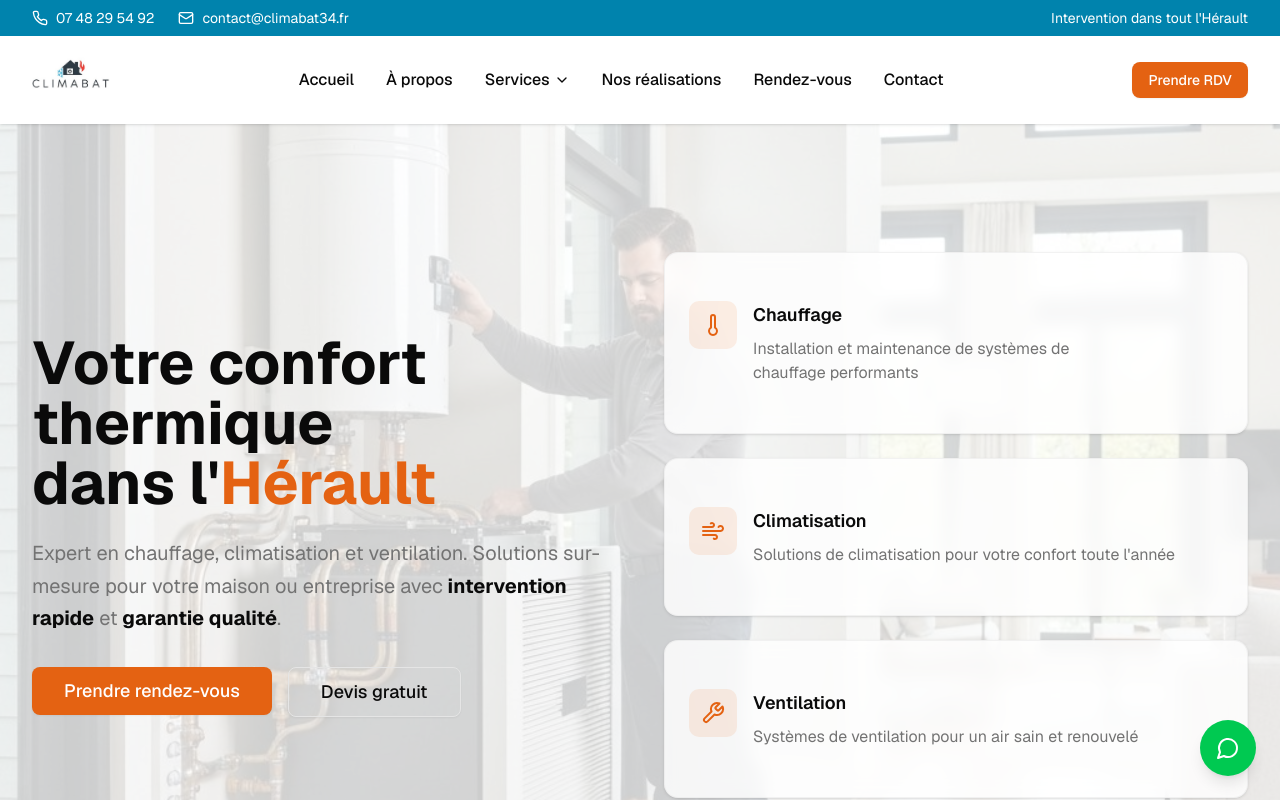
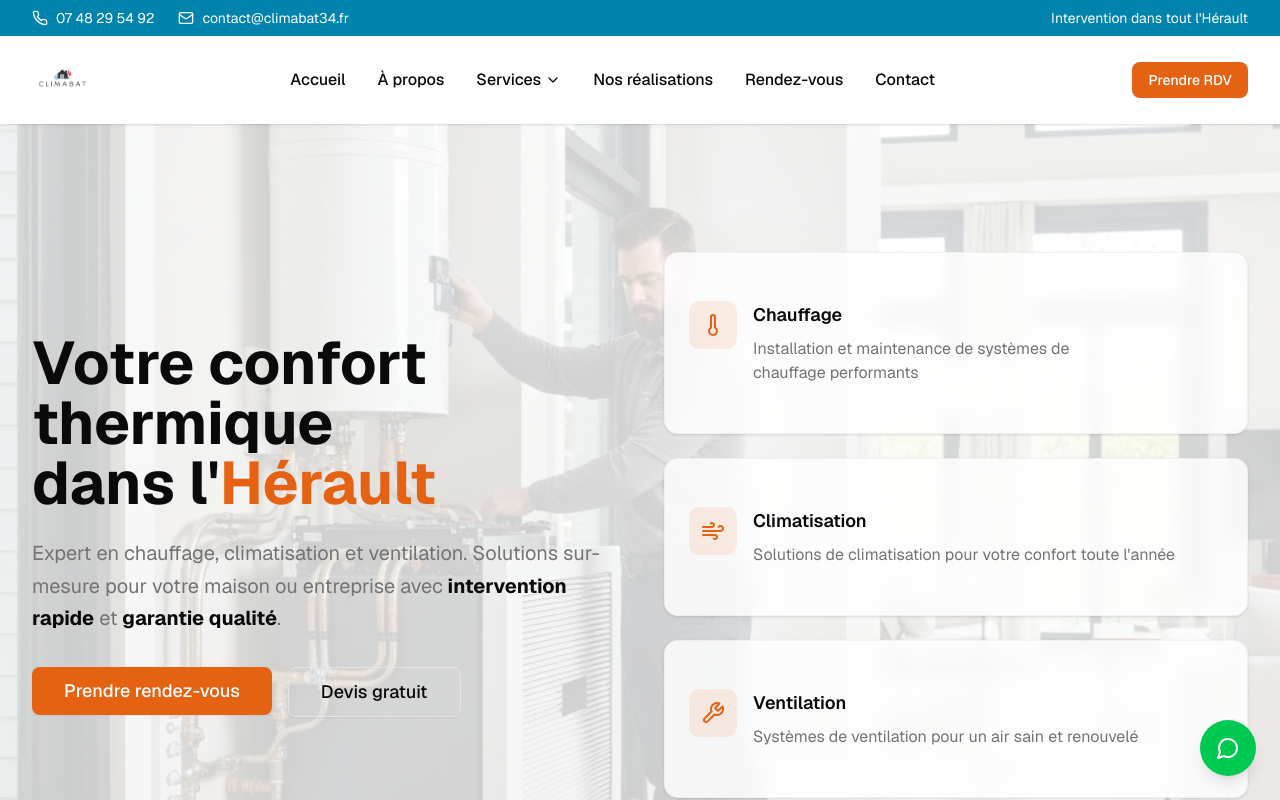
Before and after one commit to tydev24/v0-climabat-website-build, a Next.js app: page / in a window 1280 px wide. Shown: the top 800 px of the page. Built offline with nearby package versions, Linux system fonts and the light colour scheme.

Commit message:
fix: resolve missing components and images
Fix header logo, add missing hero images, and create missing components.

#VERCEL_SKIP

Co-authored-by: null <225353743+tydev24@users.noreply.github.com>

```diff
--- a/app/layout.tsx
+++ b/app/layout.tsx
@@ -23,8 +23,8 @@ export default function RootLayout({
   children: React.ReactNode
 }>) {
   return (
-    <html lang="fr">
-      <body className={`font-sans ${GeistSans.variable} ${GeistMono.variable}`}>
+    <html lang="fr" className={`${GeistSans.variable} ${GeistMono.variable}`}>
+      <body className="font-sans antialiased">
         <ScrollToTop />
         <Header />
         <main className="min-h-screen">
--- a/components/header.tsx
+++ b/components/header.tsx
@@ -54,13 +54,7 @@ export default function Header() {
         <div className="flex justify-between items-center py-4">
           <div className="flex items-center">
             <Link href="/" className="flex items-center">
-              <Image
-                src="/images/climabat-logo.jpg"
-                alt="Climabat.34"
-                width={180}
-                height={60}
-                className="h-12 sm:h-14 w-auto"
-              />
+              <Image src="/images/logo.png" alt="Climabat.34" width={180} height={60} className="h-12 sm:h-14 w-auto" />
             </Link>
           </div>
 
```
Also changed, not shown: public/modern-hvac-equipment-installation.jpg.
